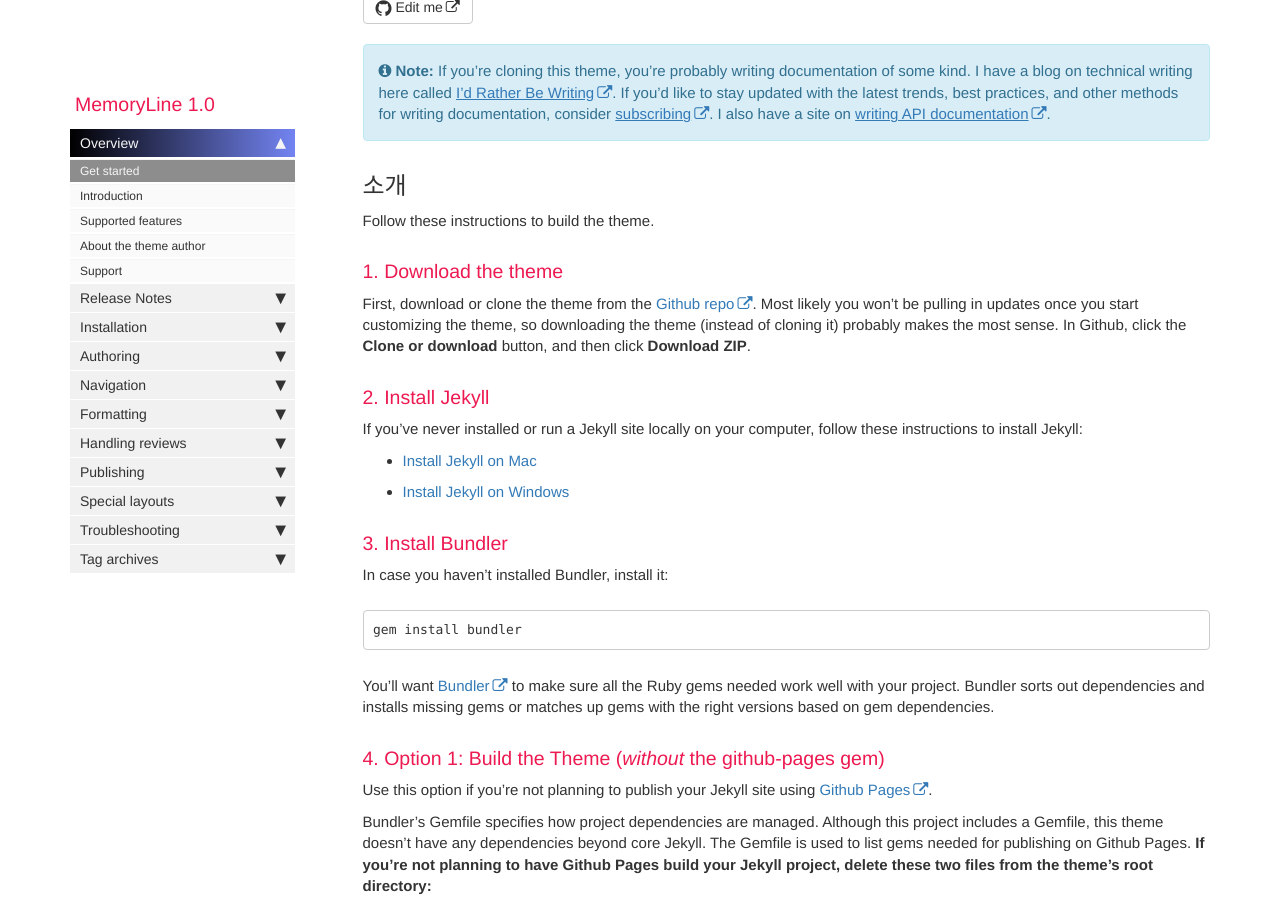
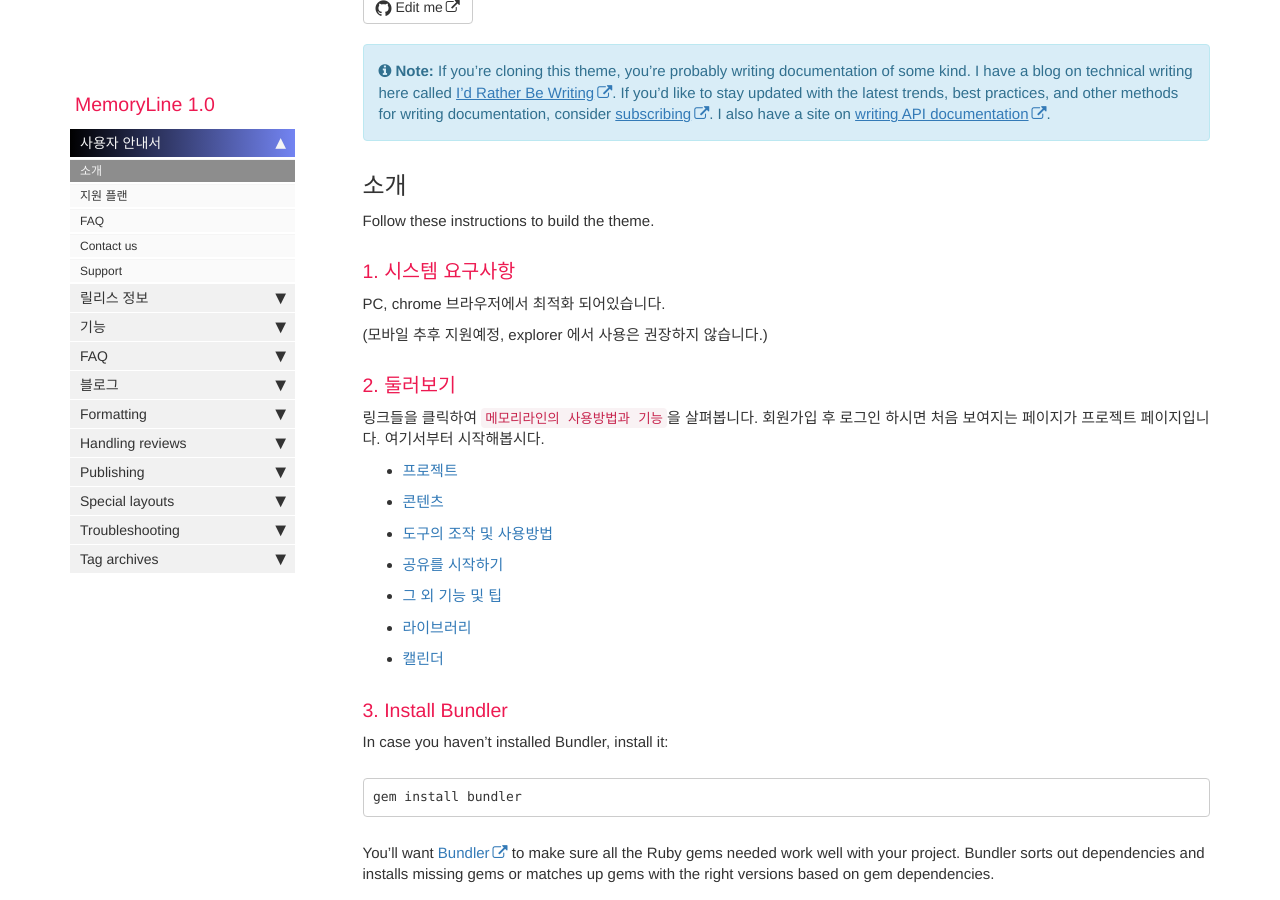
Before and after one commit to memoryLine/memoryLine.github.io, a Jekyll site: the page built from index.md, in a window 1280 px wide and 900 px high, scrolled down 841 px. Built offline with Jekyll 4.4.1, drawn with Linux system fonts in a browser that asks for light colours; comment, search, counter and statistics services are not loaded; some of the changed text lies outside the part shown.

Commit message:
레이아웃 타이틀 변경

```diff
--- a/_data/sidebars/mydoc_sidebar.yml
+++ b/_data/sidebars/mydoc_sidebar.yml
@@ -19,24 +19,24 @@
       output: pdf
       type: frontmatter
 
-  - title: Overview
+  - title: 사용자 안내서
     output: web, pdf
     folderitems:
 
-    - title: Get started
+    - title: 소개
       url: /index.html
       output: web, pdf
       type: homepage
 
-    - title: Introduction
+    - title: 지원 플랜
       url: /mydoc_introduction.html
       output: web, pdf
 
-    - title: Supported features
+    - title: FAQ
       url: /mydoc_supported_features.html
       output: web, pdf
 
-    - title: About the theme author
+    - title: Contact us
       url: /mydoc_about.html
       output: web, pdf
 
@@ -44,11 +44,11 @@
       url: /mydoc_support.html
       output: web, pdf
 
-  - title: Release Notes
+  - title: 릴리스 정보
     output: web, pdf
     folderitems:
 
-    - title: 6.0 Release notes
+    - title: 1.0 Release notes
       url: /mydoc_release_notes_60.html
       output: web, pdf
 
@@ -56,7 +56,7 @@
       url: /mydoc_release_notes_50.html
       output: web, pdf
 
-  - title: Installation
+  - title: 기능
     output: web, pdf
     folderitems:
 
@@ -72,7 +72,7 @@
       url: /mydoc_install_jekyll_on_windows.html
       output: web, pdf
 
-  - title: Authoring
+  - title: FAQ
     output: web, pdf
 
     folderitems:
@@ -108,7 +108,7 @@
       url: /mydoc_atom_text_editor.html
       output: web, pdf
 
-  - title: Navigation
+  - title: 블로그
     output: web, pdf
 
     folderitems:
--- a/index.md
+++ b/index.md
@@ -13,16 +13,31 @@
 
 Follow these instructions to build the theme.
 
-### 1. Download the theme
+### 1. 시스템 요구사항
 
-First, download or clone the theme from the [Github repo](https://github.com/tomjoht/documentation-theme-jekyll). Most likely you won't be pulling in updates once you start customizing the theme, so downloading the theme (instead of cloning it) probably makes the most sense. In Github, click the **Clone or download** button, and then click **Download ZIP**.
+PC, chrome 브라우저에서 최적화 되어있습니다.
 
-### 2. Install Jekyll
+(모바일 추후 지원예정, explorer 에서 사용은 권장하지 않습니다.)
 
-If you've never installed or run a Jekyll site locally on your computer, follow these instructions to install Jekyll:
+### 2. 둘러보기
 
-* [Install Jekyll on Mac][mydoc_install_jekyll_on_mac]
-* [Install Jekyll on Windows][mydoc_install_jekyll_on_windows]
+링크들을 클릭하여 `메모리라인의 사용방법과 기능`을 살펴봅니다.
+회원가입 후 로그인 하시면 처음 보여지는 페이지가 프로젝트 페이지입니다.
+여기서부터 시작해봅시다.
+
+* [프로젝트][mydoc_install_jekyll_on_mac]
+
+* [콘텐츠][mydoc_install_jekyll_on_windows]
+
+* [도구의 조작 및 사용방법][mydoc_install_jekyll_on_windows]
+
+* [공유를 시작하기][mydoc_install_jekyll_on_windows]
+
+* [그 외 기능 및 팁][mydoc_install_jekyll_on_windows]
+
+* [라이브러리][mydoc_install_jekyll_on_windows]
+
+* [캘린더][mydoc_install_jekyll_on_windows]
 
 ### 3. Install Bundler
 
```
